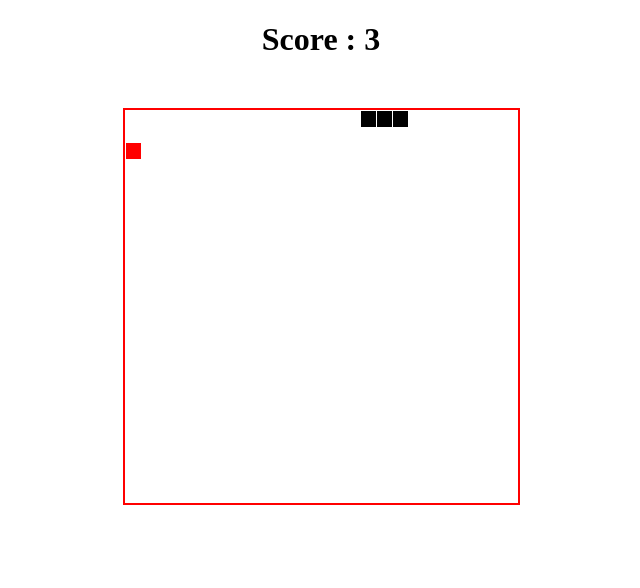
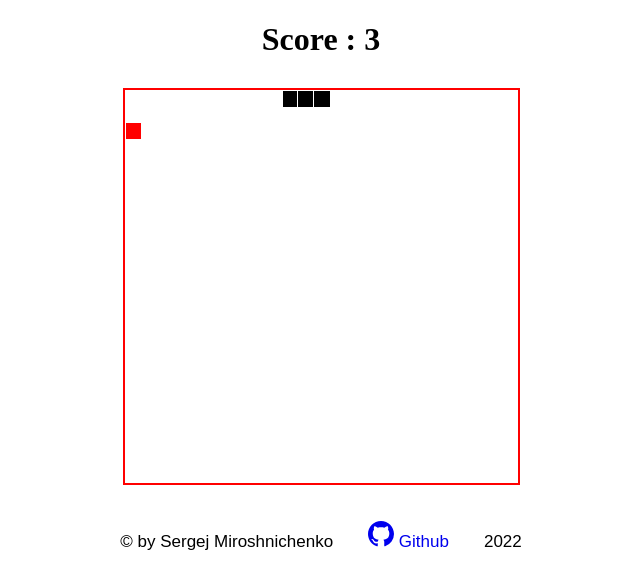
Before and after one commit to sergejmiroshnichenko/React_snake-game, a React (Create React App) app in the folder snake/: page / in a window 1280 px wide. Shown: the top 588 px of the page, without its empty margins (319-959 px from the left). Built offline with nearby package versions, Linux system fonts and the light colour scheme.

Commit message:
add footer

```diff
--- a/snake/src/App.js
+++ b/snake/src/App.js
@@ -1,7 +1,8 @@
 import './App.css';
 import React, {useEffect, useState} from 'react';
+import {ReactComponent as GITHUB} from '../src/assets/github.svg'
 import Snake from "./Snake";
-import Food from './Food'
+import Food from './Food';
 
 
 const App = () => {
@@ -13,21 +14,21 @@ const App = () => {
 
 
     const [snakeDots, setSnakeDots] = useState([[0, 0], [4, 0], [8, 0]]);
-    const [food, setFood] = useState([0,8]);
+    const [food, setFood] = useState([0, 8]);
     const [movement, setMovement] = useState(AVAILABLE_MOVES[0]);
     const [isPaused, setIsPaused] = useState(false);
 
 
     const getRandomCoordinates = () => {
 
-        let x ;
-        let y ;
-        do{
+        let x;
+        let y;
+        do {
             let min = 1;
             let max = 93;
             x = Math.floor((Math.random() * (max - min + 1) + min) / 4) * 4;
             y = Math.floor((Math.random() * (max - min + 1) + min) / 4) * 4;
-        } while (snakeDots.some(elem => elem[0] === [x,y] && elem[1] === [x,y]));
+        } while (snakeDots.some(elem => elem[0] === [x, y] && elem[1] === [x, y]));
         setFood([x, y]);
     }
 
@@ -42,12 +43,13 @@ const App = () => {
         const timerId = setTimeout(() => {
 
             const stopSnake = () => {
-                if(!isPaused){
+                if (!isPaused) {
                     clearTimeout(timerId);
                     setIsPaused(!isPaused)
-                }
-                else {
-                   setTimeout(() => {return movement},5000)
+                } else {
+                    setTimeout(() => {
+                        return movement
+                    }, 5000)
                     setIsPaused(isPaused)
                 }
             }
@@ -82,13 +84,13 @@ const App = () => {
 
             newSnake.push(head);
             let connectIndex = 1;
-            if(head[0] === food[0] && head[1] === food[1]){
+            if (head[0] === food[0] && head[1] === food[1]) {
                 connectIndex = 0;
                 getRandomCoordinates();
             }
 
             snakeDots.forEach((dot) => {
-                if(head[0] === dot[0] && head[1] === dot[1]){
+                if (head[0] === dot[0] && head[1] === dot[1]) {
                     alert('Game over');
                     setSnakeDots([[0, 0], [4, 0], [8, 0]]);
                     console.log(snakeDots)
@@ -131,6 +133,13 @@ const App = () => {
                 <Snake snakeDots={snakeDots}/>
                 <Food food={food}/>
             </div>
+            <footer className='footer'>
+                <p>© by Sergej Miroshnichenko</p>
+                <div style={{alignItems:'baseline'}}><a className='footer-github'
+                        href="https://github.com/sergejmiroshnichenko?tab=repositories">
+                    <GITHUB/> Github </a></div>
+                <p>2022</p>
+            </footer>
         </>
 
     );
--- a/snake/src/index.css
+++ b/snake/src/index.css
@@ -1,7 +1,7 @@
 
 .game-area{
   position: relative;
-  margin: 50px auto;
+  margin: 30px auto;
   border: 2px solid red;
 }
 
@@ -22,3 +22,20 @@
   background: red;
   border: 1px solid white;
 }
+
+.footer{
+  display: flex;
+  justify-content: center;
+  align-items: baseline;
+  font-size: 17px;
+  font-family: 'Trispace', sans-serif;
+}
+
+.footer-github{
+  text-decoration: none;
+  margin:35px;
+}
+
+.footer-github:hover{
+  color: red
+}
```
Also changed, not shown: snake/public/index.html (+0 -22 lines), snake/src/assets/github.svg (added). Lines whose indentation alone changed are shown as unchanged.
